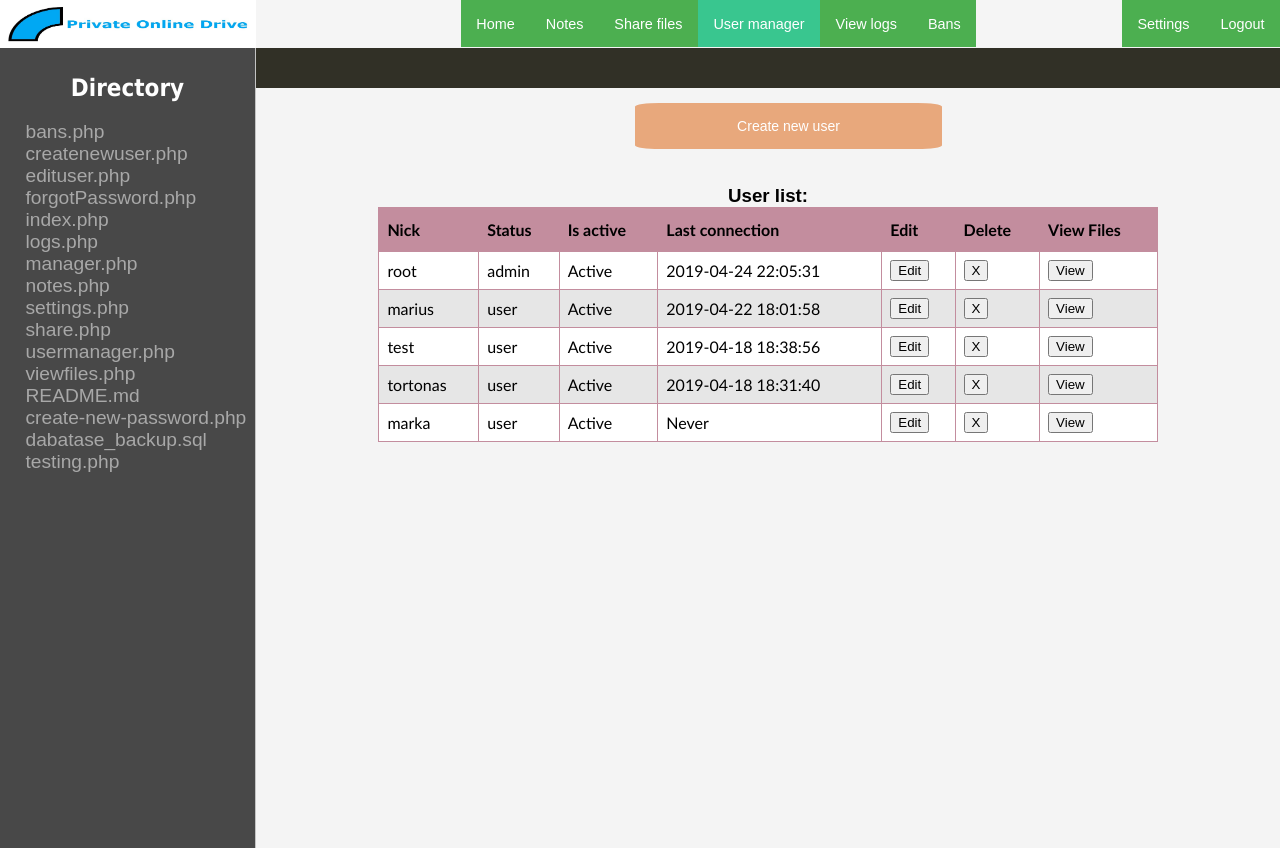
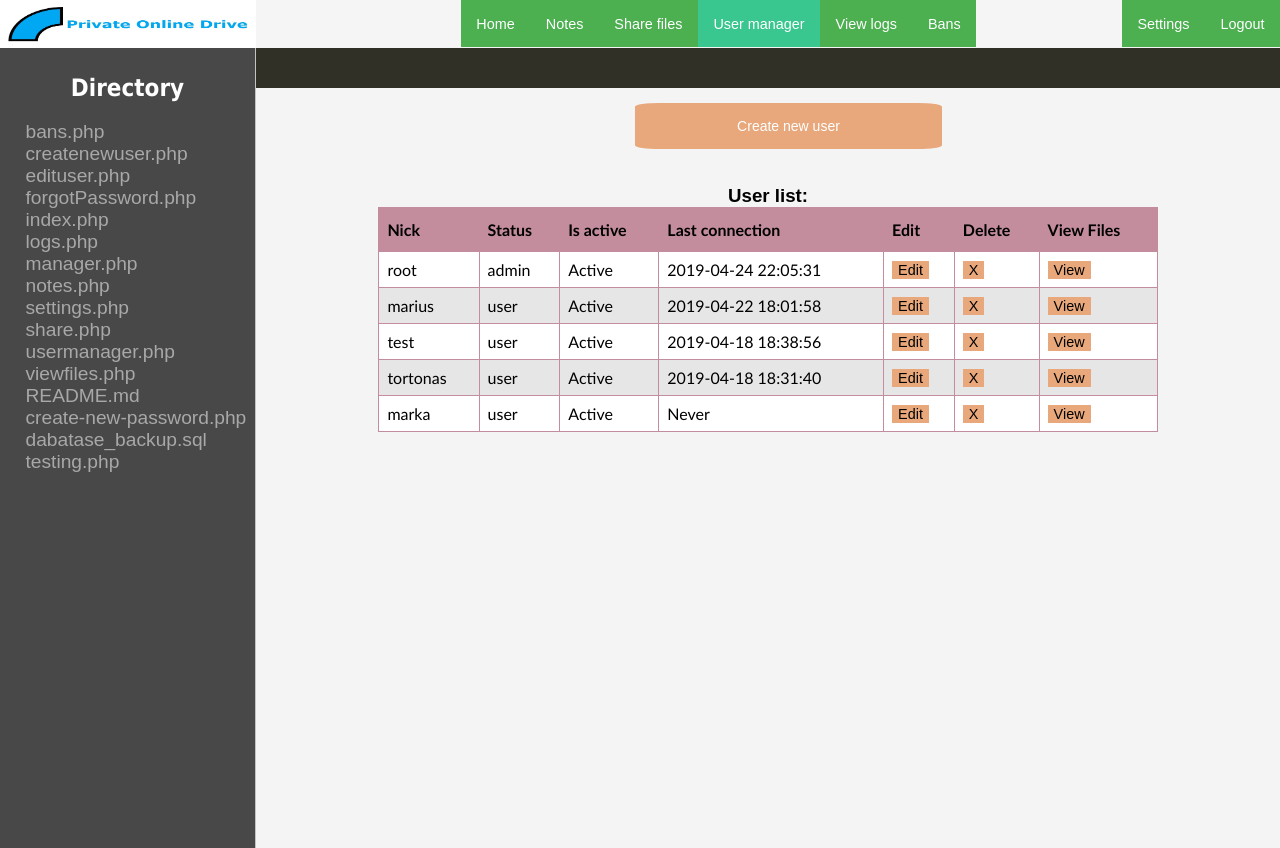
Before and after one commit to kasteckis/Private-online-drive, a PHP site: page /usermanager.php in a window 1280 px wide. Run offline with PHP 8.4, Linux system fonts and the light colour scheme; the visitor is signed in with stand-in values (Sample User, id 1); data comes from the database, SQL or seed files in the repository; data that the repository does not hold is empty; some libraries are stand-ins or nearby versions.

Commit message:
Mygtukai sudeti

```diff
--- a/bans.php
+++ b/bans.php
@@ -45,7 +45,7 @@ require 'includes/config.php';
 				        echo "<td>".$row['tries']."</td>";
 				        echo "<td>".$row['bannedTill']."</td>";
 				        echo "<td>".$row['lastLogin']."</td>";
-				        echo "<td><button name=".$row['id'].">X</button></td>";
+				        echo "<td><button name=".$row['id']." class='butonas'>X</button></td>";
 				        echo "</tr>";
 
 				        if(isset($_POST[$row['id']]))
--- a/css/styleManager.css
+++ b/css/styleManager.css
@@ -13,6 +13,7 @@ body {
   width: 100%;
   margin: auto;
   overflow: hidden;
+  background-color: #f4f4f4;
 }
 
 .header {
@@ -639,3 +640,15 @@ color: black;
   font-size: 14px;
   cursor: pointer;
 }
+
+.butonas{
+  font-family: 'Muli', sans-serif;
+  background-color: #E8A87C;
+  border: none;
+  color: black;
+  text-align: center;
+  text-decoration: none;
+  display: inline-block;
+  font-size: 0.9rem;
+  cursor: pointer;
+}
--- a/logs.php
+++ b/logs.php
@@ -69,7 +69,7 @@ require 'includes/config.php';
 					}
 					echo "<td>".$row['ip']."</td>";
 					echo "<td>".$row['date']."</td>";
-					echo "<td><button name='delete".$row['id']."'>X</button></td>";
+					echo "<td><button class='butonas' name='delete".$row['id']."'>X</button></td>";
 					echo "</tr>";
 
 					if(isset($_POST['delete'.$row['id']]))
--- a/usermanager.php
+++ b/usermanager.php
@@ -64,15 +64,15 @@ require 'includes/config.php';
 					if($_SESSION['nick'] == $row['nick'])
 						echo "<td>Edit</td>";
 					else
-						echo "<td><button name='edit".$row['id']."'>Edit</button></td>";
+						echo "<td><button class='butonas' name='edit".$row['id']."'>Edit</button></td>";
 					if($_SESSION['nick'] == $row['nick'])
 						echo "<td>X</td>";
 					else
-						echo "<td><button type='button' name='".$row['nick']."' id='".$row['id']."' class='button_1' >X</button></td></td>";
+						echo "<td><button class='butonas' type='button' name='".$row['nick']."' id='".$row['id']."' class='button_1' >X</button></td></td>";
 					if($_SESSION['nick'] == $row['nick'])
 						echo "<td>View</td>";
 					else
-						echo "<td><button name='view".$row['id']."'>View</button></td>";
+						echo "<td><button class='butonas' name='view".$row['id']."'>View</button></td>";
 					echo "</tr>";
 
 					if(isset($_POST['edit'.$row['id']]))
```
